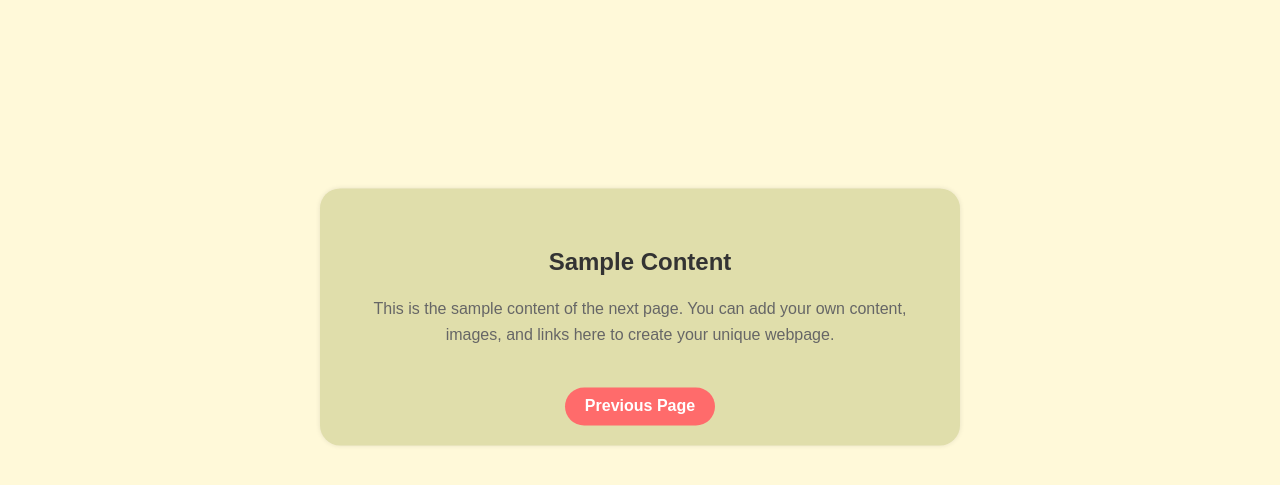
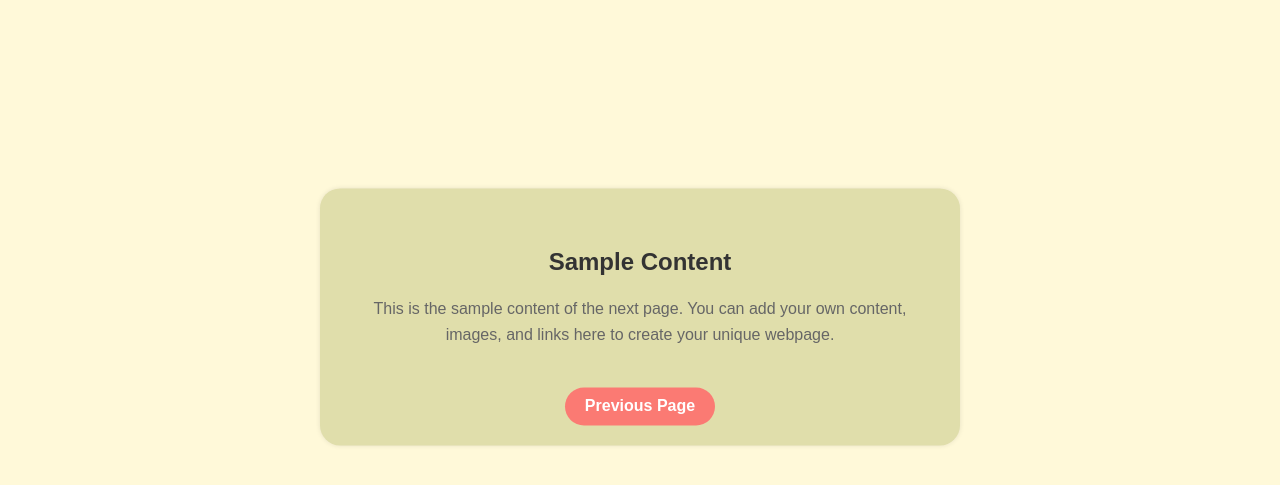
Before and after one commit to Amir-c-137/Second_HTML-CSS_project, a plain HTML site: page nextpage.html in a window 1280 px wide. Shown: the part 83-568 px from the top of the page. Drawn offline with Linux system fonts and the light colour scheme.

Commit message:
style change

```diff
--- a/style.css
+++ b/style.css
@@ -60,7 +60,7 @@ body {
 .button {
     display: inline-block;
     padding: 10px 20px;
-    background-color: #ff6b6b;
+    background-color: #ff6b6bde;
     color: #fff;
     text-decoration: none;
     border-radius: 50px;
```
Also changed, not shown: nextpage.html (+1 -1 lines).
